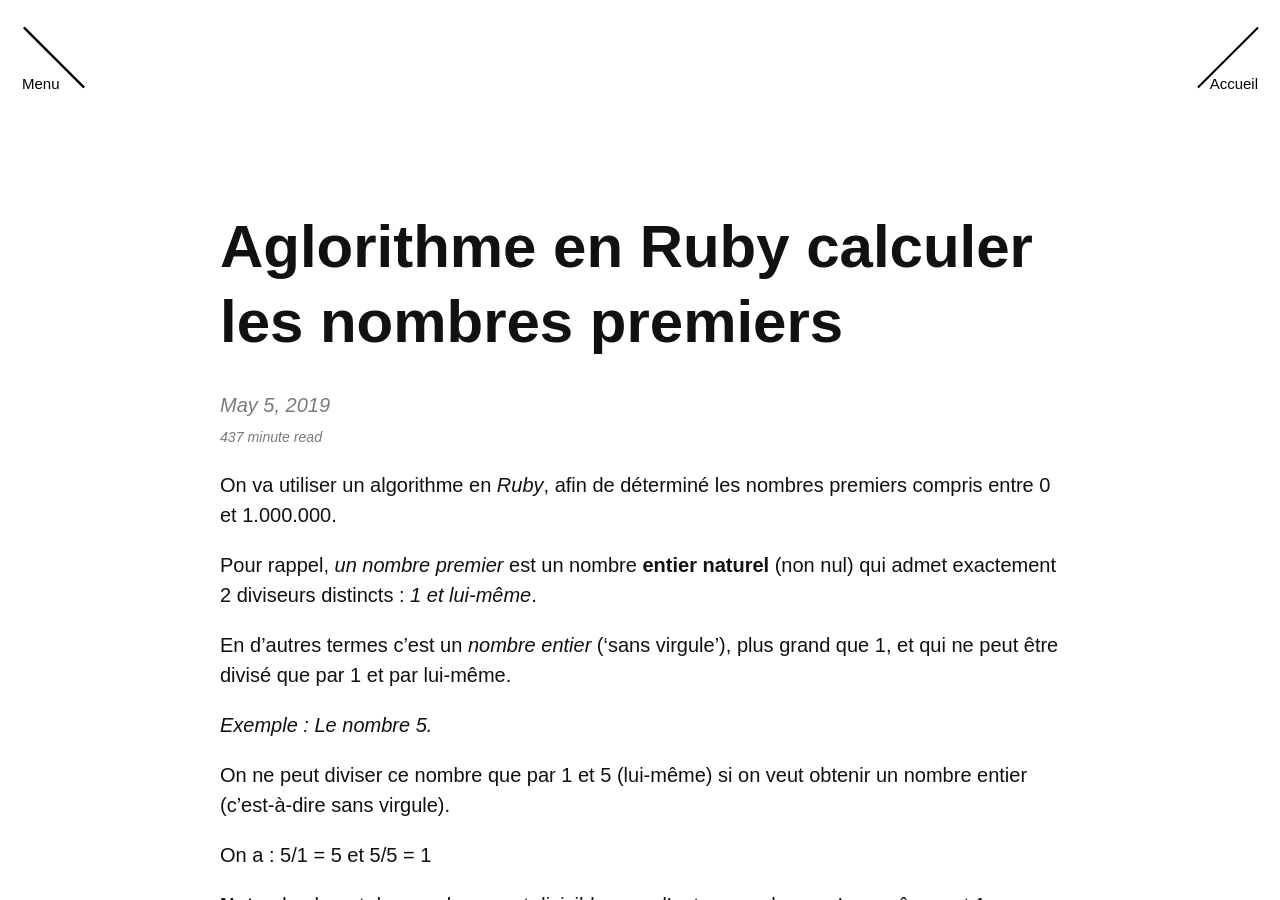
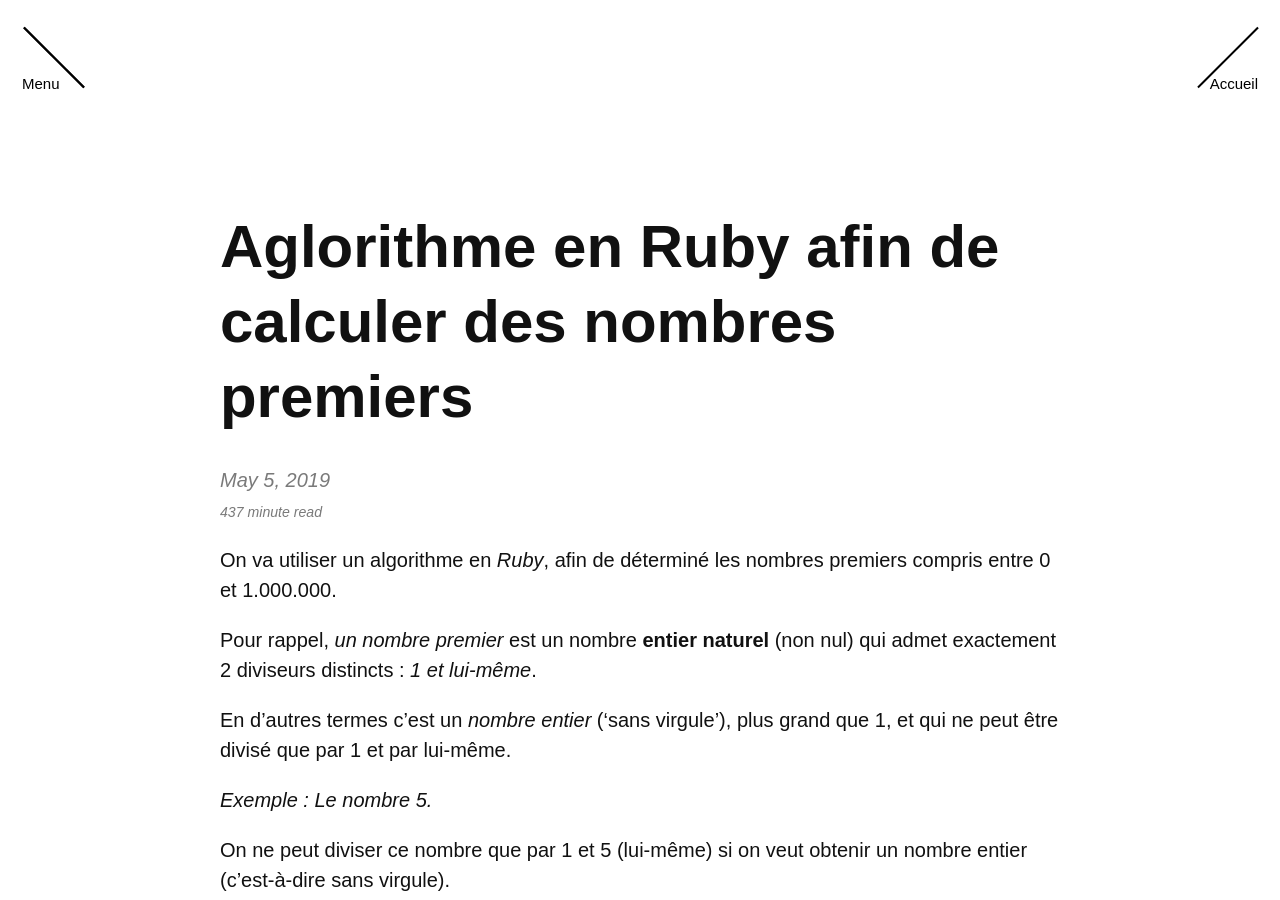
Before and after one commit to andryjohn/RJ-s-blog, a Jekyll site: the page built from _posts/2019-05-05-prime-number-algo.md, in a window 1280 px wide and 900 px high. Built offline with Jekyll 4.4.1, drawn with Linux system fonts in a browser that asks for light colours; nearby versions of some CDN libraries; some web fonts are replaced; comment, search, counter and statistics services are not loaded.

Commit message:
page error

```diff
--- a/_posts/2019-05-05-prime-number-algo.md
+++ b/_posts/2019-05-05-prime-number-algo.md
@@ -1,6 +1,6 @@
 ---
 layout:     post
-title:      Aglorithme en Ruby calculer les nombres premiers
+title:      Aglorithme en Ruby afin de calculer des nombres premiers
 date:       2019-05-05
 summary:    On va essayer de déterminé les nombres premiers, en utilisant le langage Ruby
 categories: Developper skills
```
